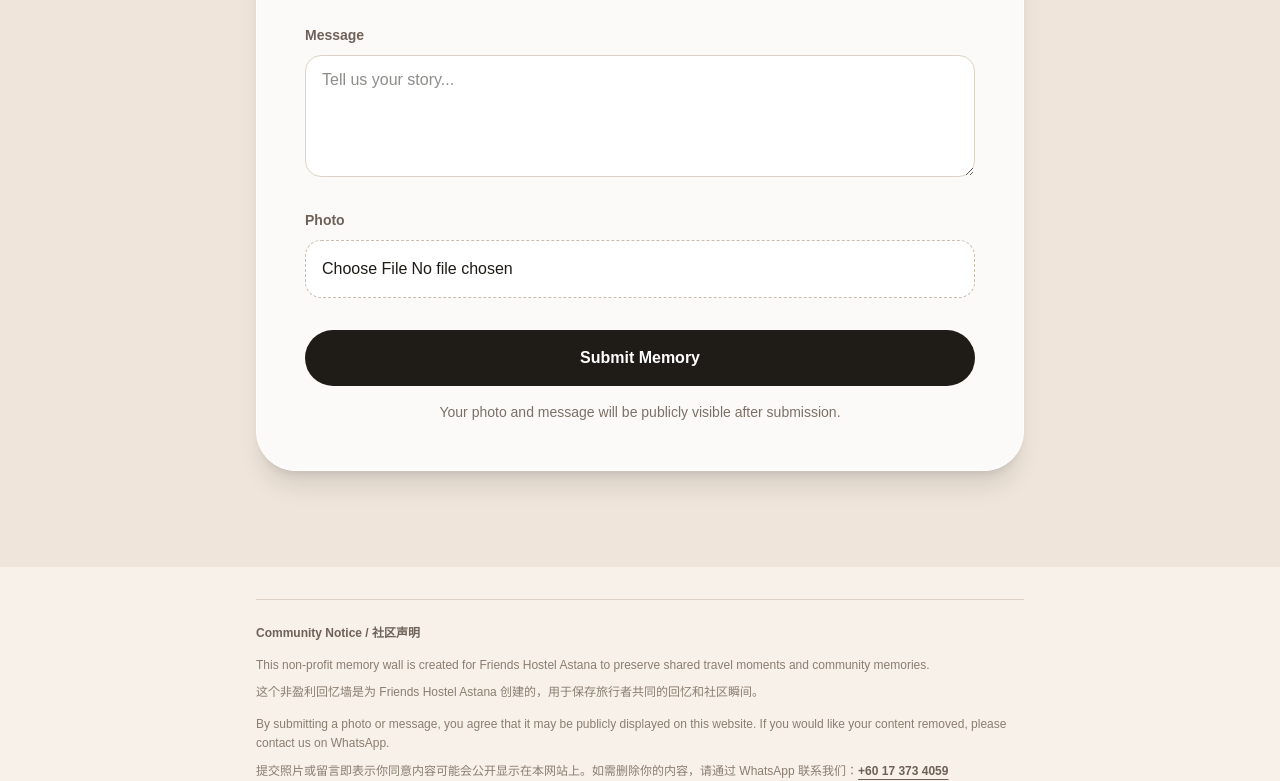
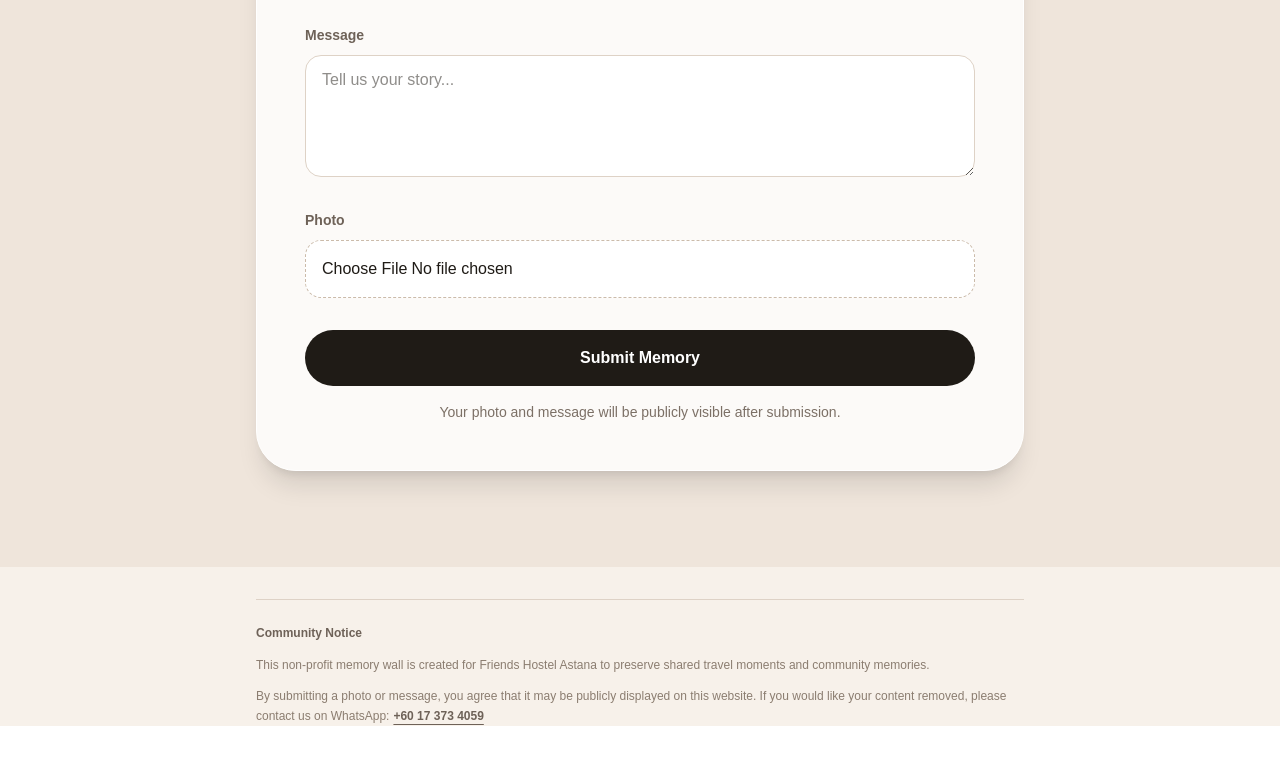
Before and after one commit to AERDENG7/friends-hostel-memory-wall, a Next.js app: page / in a window 1280 px wide. Shown: the part 1662-2443 px from the top of the page. After the commit the page ends 2388 px from the top, so only its background shows below. Built offline with nearby package versions, Linux system fonts and the light colour scheme; no server answers; the database is empty.

Commit message:
Update community notice

```diff
--- a/app/page.tsx
+++ b/app/page.tsx
@@ -307,30 +307,22 @@ setNotice("Thank you. Your memory has been shared on the wall.");
       </section>
 
     <div className="mx-auto mt-8 max-w-3xl border-t border-[#ded2c6] pt-6 text-xs leading-relaxed text-[#8b7d70]">
-  <p className="font-semibold text-[#6e6258]">Community Notice / 社区声明</p>
+  <p className="font-semibold text-[#6e6258]">Community Notice</p>
 
   <p className="mt-3">
     This non-profit memory wall is created for Friends Hostel Astana to
     preserve shared travel moments and community memories.
   </p>
 
-  <p className="mt-2">
-    这个非盈利回忆墙是为 Friends Hostel Astana 创建的，用于保存旅行者共同的回忆和社区瞬间。
-  </p>
-
   <p className="mt-3">
     By submitting a photo or message, you agree that it may be publicly
     displayed on this website. If you would like your content removed, please
-    contact us on WhatsApp.
-  </p>
-
-  <p className="mt-2">
-    提交照片或留言即表示你同意内容可能会公开显示在本网站上。如需删除你的内容，请通过 WhatsApp 联系我们：
+    contact us on WhatsApp:
     <a
       href="https://wa.me/60173734059"
       target="_blank"
       rel="noopener noreferrer"
-      className="font-semibold text-[#6e6258] underline underline-offset-4 hover:text-[#1f1b16]"
+      className="ml-1 font-semibold text-[#6e6258] underline underline-offset-4 hover:text-[#1f1b16]"
     >
       +60 17 373 4059
     </a>
```
